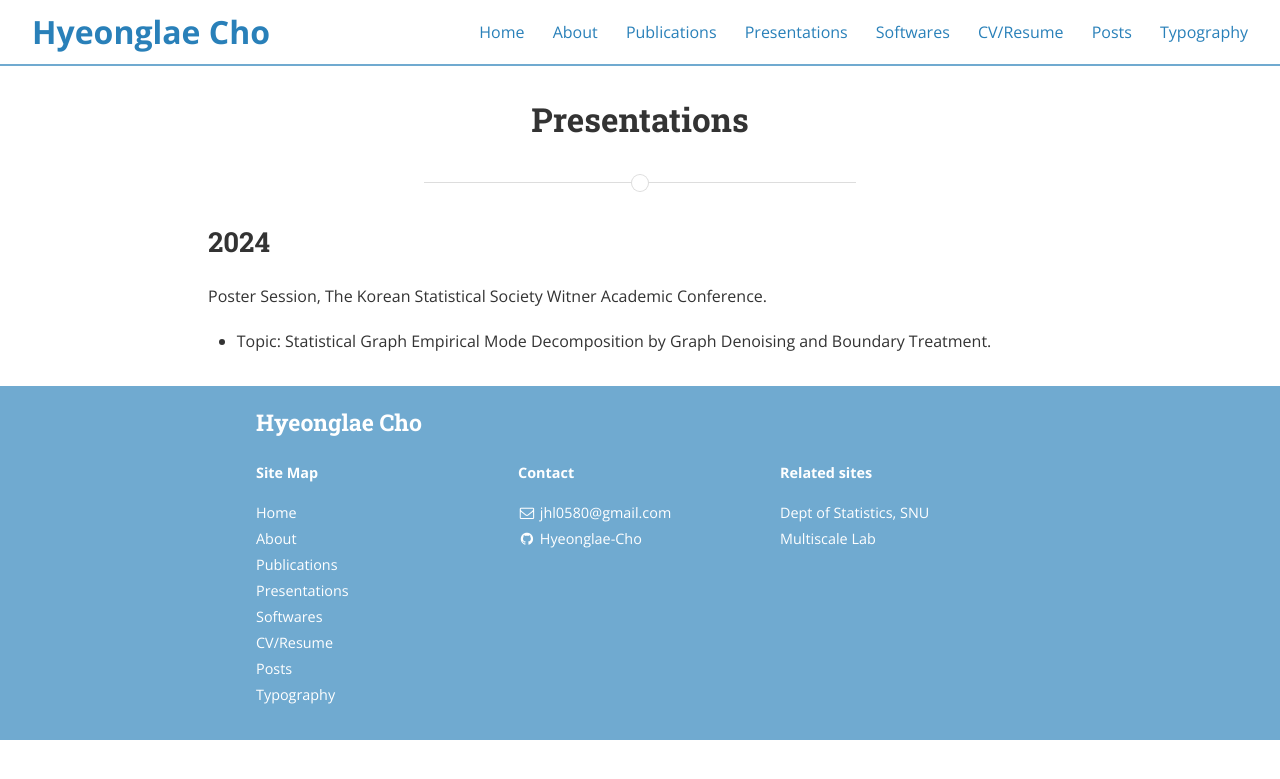
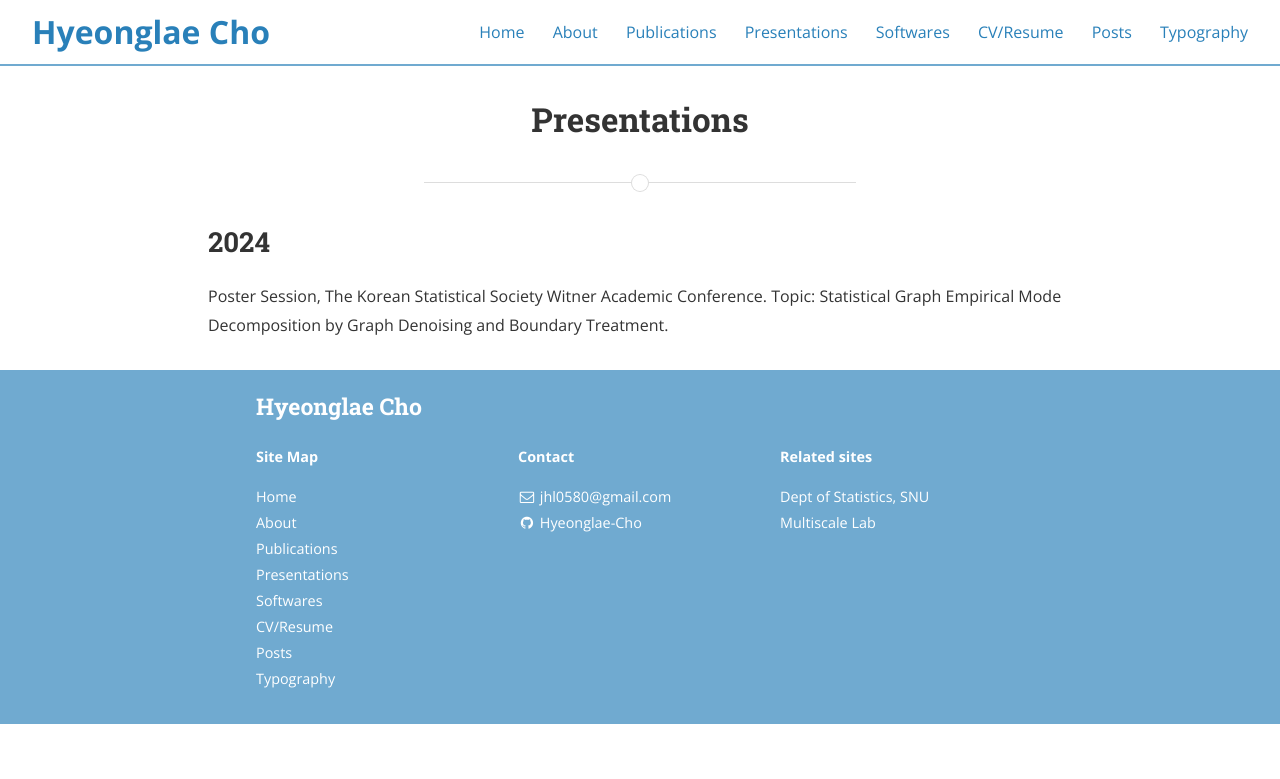
Before and after one commit to Hyeonglae-Cho/Hyeonglae-Cho.github.io, a Jekyll site: the page built from presentations.md, in a window 1280 px wide. Shown: the top 779 px of the page. Built offline with Jekyll 4.4.1, drawn with Linux system fonts in a browser that asks for light colours; nearby versions of some CDN libraries.

```diff
--- a/presentations.md
+++ b/presentations.md
@@ -8,4 +8,4 @@ main_nav: true
 
 ## 2024
 Poster Session, The Korean Statistical Society Witner Academic Conference.
-  - Topic: Statistical Graph Empirical Mode Decomposition by Graph Denoising and Boundary Treatment.
+Topic: Statistical Graph Empirical Mode Decomposition by Graph Denoising and Boundary Treatment.
```
